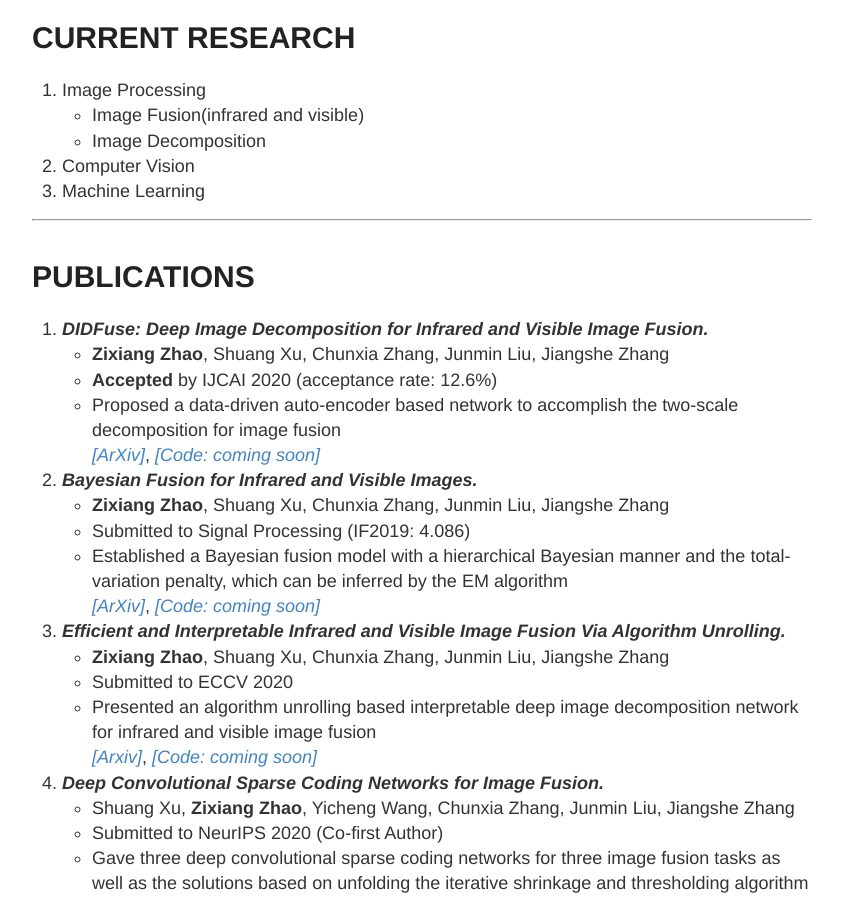
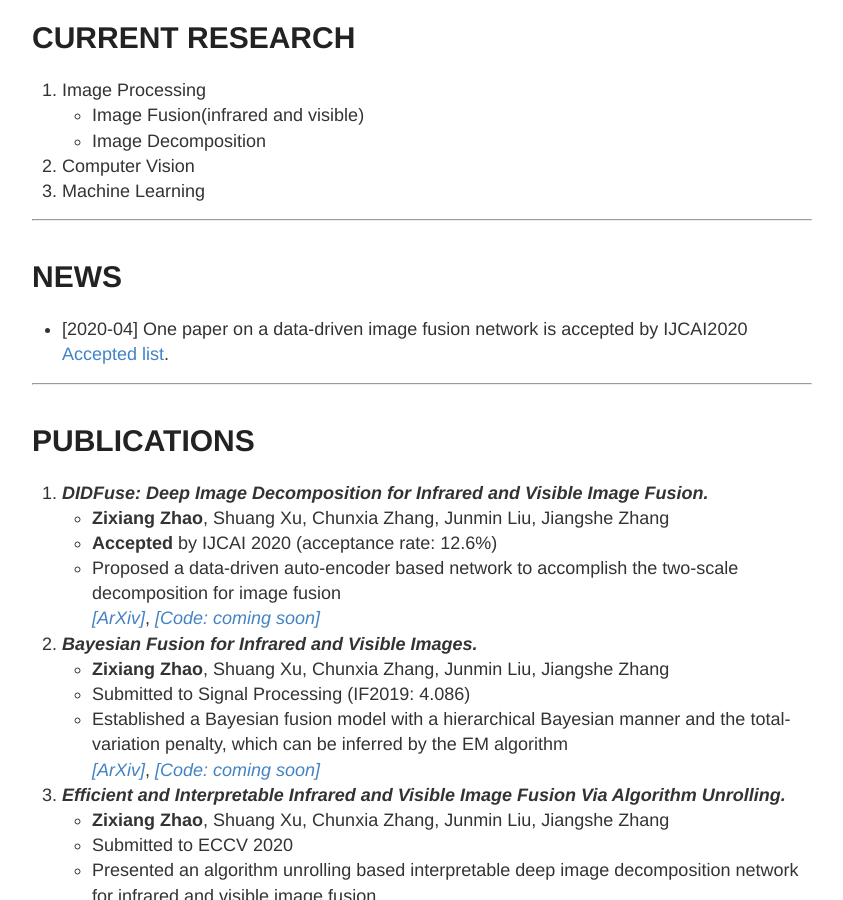
Before and after one commit to Zhaozixiang1228/Zhaozixiang1228.github.io, a Jekyll site: the page built from index.md, in a window 1280 px wide and 900 px high, scrolled down 669 px. Shown: the whole window, without its empty margins (218-1061 px from the left). Built offline with Jekyll 4.4.1, drawn with Linux system fonts in a browser that asks for light colours; our own code applies the rules of GitHub Pages for plain Markdown files.

Commit message:
Update index.md

```diff
--- a/index.md
+++ b/index.md
@@ -19,6 +19,11 @@ I am expected to obtain my Master's degree in 2021 and purse **an admission of a
    - Image Decomposition
 2. Computer Vision
 3. Machine Learning
+
+---
+# NEWS
+
+- [2020-04] One paper on a data-driven image fusion network is accepted by IJCAI2020 [Accepted list](http://static.ijcai.org/2020-accepted_papers.html).
 
 ---
 
```
